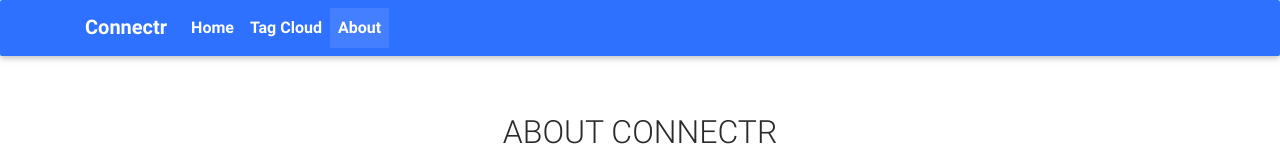
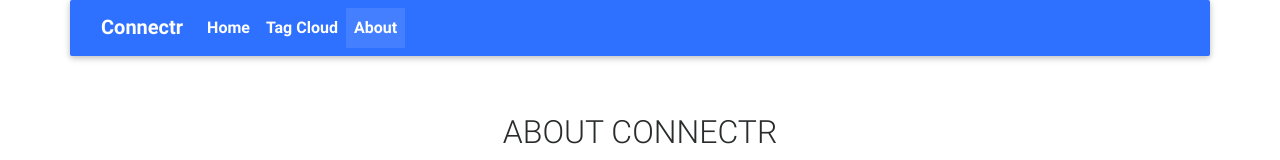
Before and after one commit to mcdona22/connectr-gui, an Angular app: page /about in a window 1280 px wide. Shown: the top 160 px of the page. Built offline with nearby package versions, Linux system fonts and the light colour scheme.

Commit message:
tweaked the app state a little.  Need to get to addeing these tests

```diff
--- a/src/app/app.component.html
+++ b/src/app/app.component.html
@@ -1,5 +1,5 @@
 <!--The whole content below can be removed with the new code.-->
-<app-header></app-header>
+<app-header apptitle="{{title}}"></app-header>
 
 
 <router-outlet></router-outlet>
--- a/src/app/app.component.ts
+++ b/src/app/app.component.ts
@@ -6,5 +6,5 @@ import { Component } from '@angular/core';
   styleUrls: ['./app.component.css']
 })
 export class AppComponent {
-  title = 'app';
+  title = 'Connectr';
 }
--- a/src/app/component/header/header.component.html
+++ b/src/app/component/header/header.component.html
@@ -1,15 +1,14 @@
     <header>
 
-        <!--Navbar-->
-        <nav class="container-fluid navbar navbar-default navbar-fixed-top  navbar-toggleable-md navbar-dark">
-            <div class="container">
-                <button class="navbar-toggler navbar-toggler-right" type="button" data-toggle="collapse" data-target="#navbarNav1" aria-controls="navbarNav1" aria-expanded="false" aria-label="Toggle navigation">
+        <nav class="container navbar navbar-default navbar-fixed-top  navbar-toggleable-md navbar-dark">
+            <div class="container navbar-fixed-top">
+                <button class="navbar-toggler navbar-toggler-right" type="button" data-toggle="collapse" data-target="#mainNav" aria-controls="navbarNav1" aria-expanded="false" aria-label="Toggle navigation">
                     <span class="navbar-toggler-icon"></span>
                 </button>
                 <a class="navbar-brand">
-                    <strong>Connectr</strong>
+                    <strong>{{apptitle}}</strong>
                 </a>
-                <div class="collapse navbar-collapse" id="navbarNav1">
+                <div class="collapse navbar-collapse" id="mainNav">
                     <ul class="navbar-nav mr-auto">
                         <li class="nav-item" routerLinkActive="active">
                             <a routerLink="/home" class="nav-link">Home</a>
--- a/src/app/component/header/header.component.ts
+++ b/src/app/component/header/header.component.ts
@@ -1,4 +1,4 @@
-import { Component, OnInit } from '@angular/core';
+import { Component, OnInit, Input } from '@angular/core';
 
 @Component({
   selector: 'app-header',
@@ -6,6 +6,7 @@ import { Component, OnInit } from '@angular/core';
   styleUrls: ['./header.component.css']
 })
 export class HeaderComponent implements OnInit {
+  @Input() apptitle: string;
 
   constructor() { }
 
```
Also changed, not shown: 1 other file (tests, documents, lock files or other folders).
